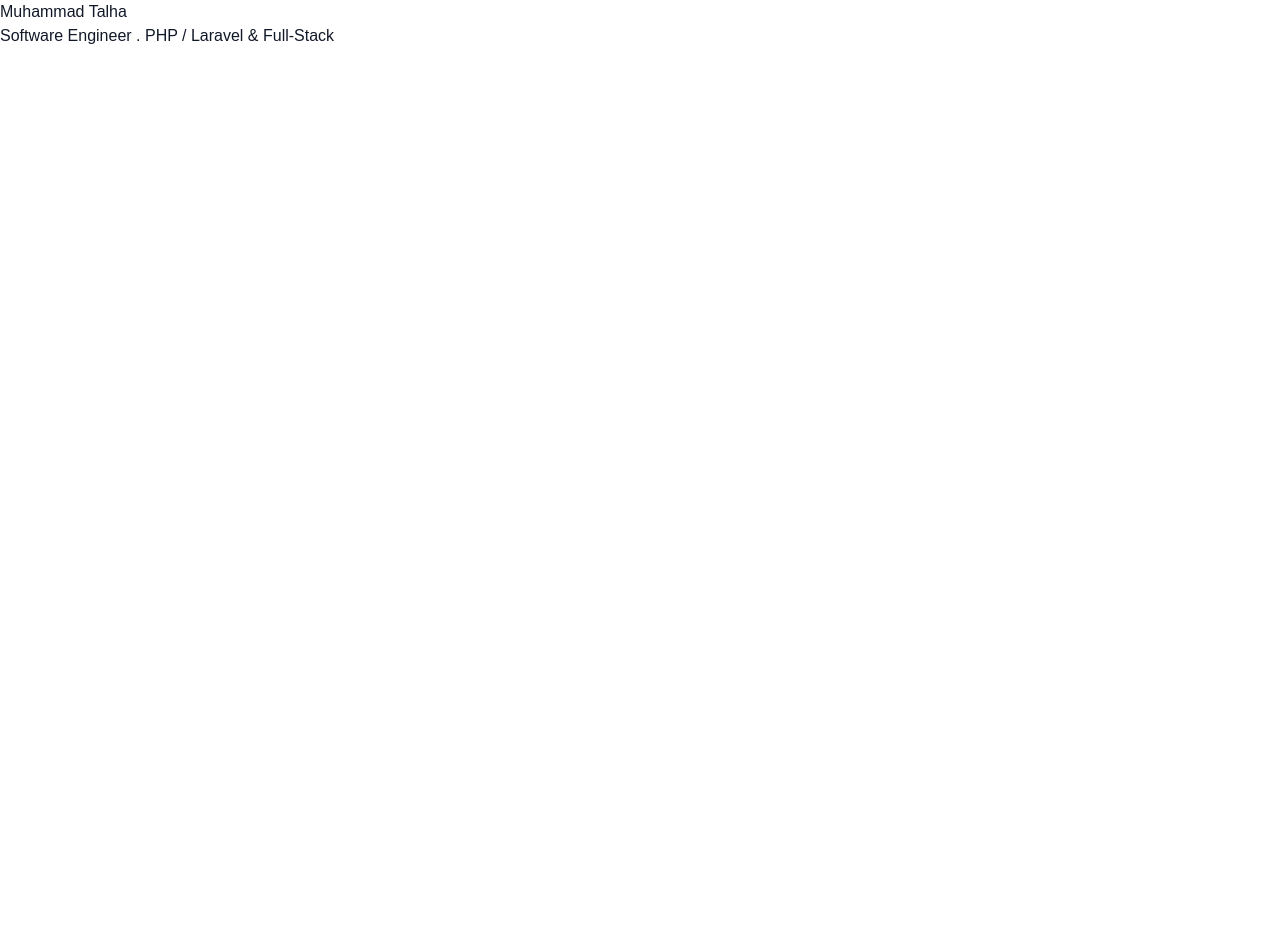
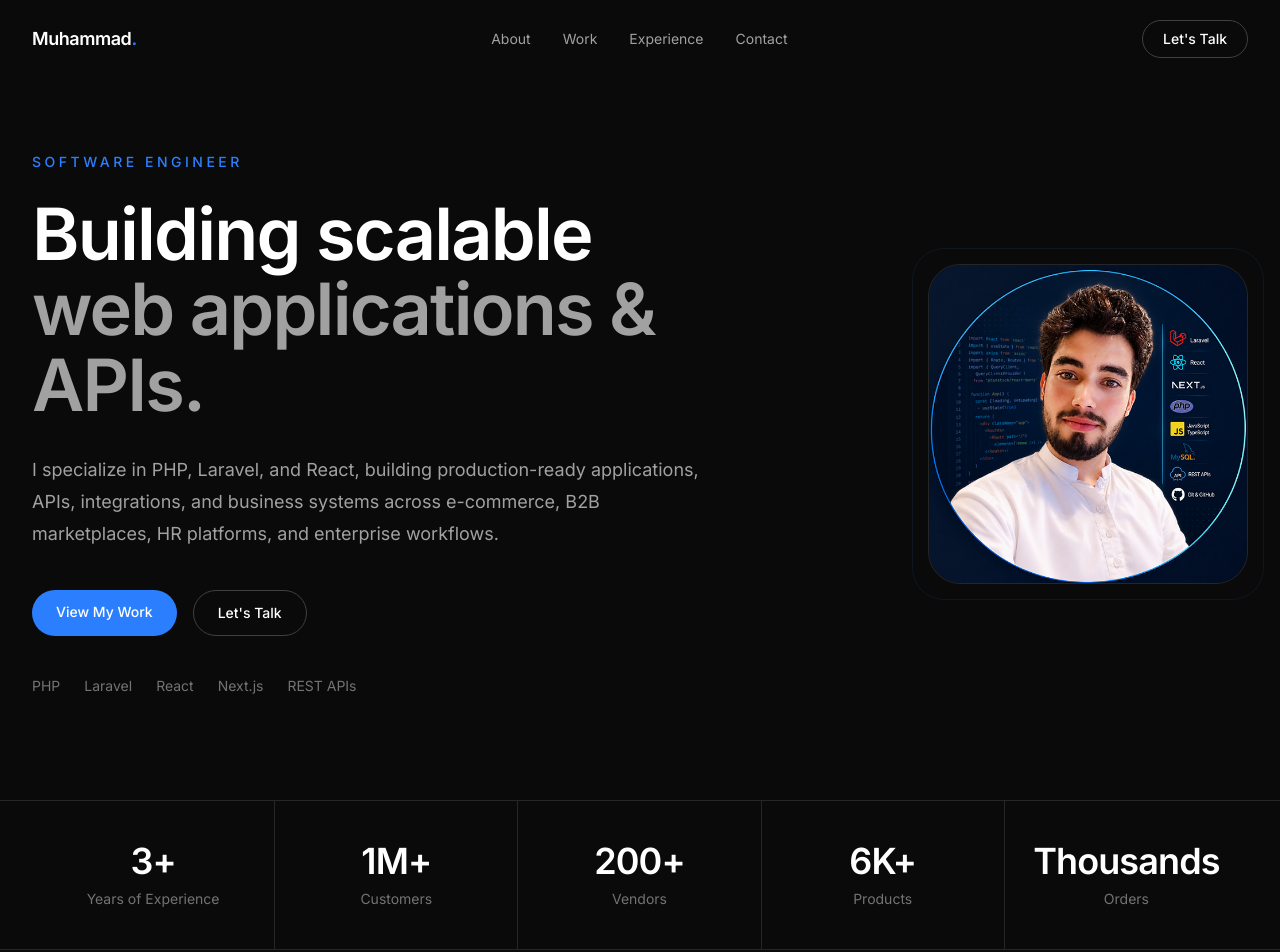
Before and after one commit to imiantalha/Portfolio, a Next.js app: page / in a window 1280 px wide. Shown: the top 952 px of the page. Before the commit the page ends 800 px from the top, so only its background shows below. Built offline with nearby package versions, Linux system fonts and the light colour scheme.

Commit message:
feat: build hero metrics and about sections

```diff
--- /dev/null
+++ b/app/components/About.jsx
@@ -0,0 +1,90 @@
+export default function About() {
+  return (
+    <section id="about" className="py-24 sm:py-32">
+      <div className="mx-auto grid max-w-7xl gap-16 px-6 lg:grid-cols-[1.2fr_0.8fr] lg:px-8">
+        <div>
+          <p className="text-sm font-medium uppercase tracking-[0.25em] text-blue-500">
+            About Me
+          </p>
+
+          <h2 className="mt-5 max-w-3xl text-3xl font-semibold tracking-tight text-white sm:text-4xl">
+            Software engineer focused on building real-world software.
+          </h2>
+
+          <div className="mt-8 max-w-3xl space-y-5 text-base leading-8 text-neutral-400">
+            <p>
+              I&apos;m a Software Engineer specializing in PHP and Laravel,
+              with experience building and enhancing production applications
+              across e-commerce, B2B marketplaces, HR platforms, and
+              enterprise workflow systems.
+            </p>
+
+            <p>
+              My work spans backend architecture, REST APIs, database
+              integrations, payment and shipping services, search
+              infrastructure, background processing, and modern frontend
+              development with React and Next.js.
+            </p>
+
+            <p>
+              I&apos;ve worked directly with clients from requirements through
+              production delivery, while also improving existing systems where
+              reliability, usability, and maintainability are just as
+              important as new feature development.
+            </p>
+          </div>
+        </div>
+
+        <div className="lg:pt-12">
+          <div className="rounded-2xl border border-neutral-800 bg-neutral-900/40 p-8">
+            <p className="text-sm font-medium text-white">
+              What I bring
+            </p>
+
+            <ul className="mt-6 space-y-5">
+              <li className="border-b border-neutral-800 pb-5">
+                <p className="font-medium text-white">
+                  Backend Engineering
+                </p>
+                <p className="mt-1 text-sm leading-6 text-neutral-500">
+                  Laravel applications, REST APIs, business logic, queues,
+                  integrations, and database-driven systems.
+                </p>
+              </li>
+
+              <li className="border-b border-neutral-800 pb-5">
+                <p className="font-medium text-white">
+                  Full-Stack Development
+                </p>
+                <p className="mt-1 text-sm leading-6 text-neutral-500">
+                  Building interfaces and integrating them with production
+                  APIs using React and Next.js.
+                </p>
+              </li>
+
+              <li className="border-b border-neutral-800 pb-5">
+                <p className="font-medium text-white">
+                  Client & Product Ownership
+                </p>
+                <p className="mt-1 text-sm leading-6 text-neutral-500">
+                  Translating requirements into working software and taking
+                  features through development and delivery.
+                </p>
+              </li>
+
+              <li>
+                <p className="font-medium text-white">
+                  Problem Solving
+                </p>
+                <p className="mt-1 text-sm leading-6 text-neutral-500">
+                  Comfortable working with complex pricing, inventory,
+                  search, integrations, and existing production systems.
+                </p>
+              </li>
+            </ul>
+          </div>
+        </div>
+      </div>
+    </section>
+  );
+}
--- /dev/null
+++ b/app/components/Hero.tsx
@@ -0,0 +1,72 @@
+import Image from "next/image";
+
+export default function Hero() {
+  return (
+    <section className="relative overflow-hidden">
+      <div className="mx-auto grid min-h-screen max-w-7xl items-center gap-16 px-6 pb-20 pt-32 lg:grid-cols-[1.2fr_0.8fr] lg:px-8">
+        {/* Content */}
+        <div>
+          <p className="mb-6 text-sm font-medium uppercase tracking-[0.25em] text-blue-500">
+            Software Engineer
+          </p>
+
+          <h1 className="max-w-4xl text-5xl font-semibold leading-[1.05] tracking-tight text-white sm:text-6xl lg:text-7xl">
+            Building scalable
+            <span className="block text-neutral-400">
+              web applications & APIs.
+            </span>
+          </h1>
+
+          <p className="mt-8 max-w-2xl text-lg leading-8 text-neutral-400">
+            I specialize in PHP, Laravel, and React, building production-ready
+            applications, APIs, integrations, and business systems across
+            e-commerce, B2B marketplaces, HR platforms, and enterprise
+            workflows.
+          </p>
+
+          <div className="mt-10 flex flex-wrap gap-4">
+            <a
+              href="#work"
+              className="rounded-full bg-blue-500 px-6 py-3 text-sm font-medium text-white transition-colors hover:bg-blue-600"
+            >
+              View My Work
+            </a>
+
+            <a
+              href="#contact"
+              className="rounded-full border border-neutral-700 px-6 py-3 text-sm font-medium text-white transition-colors hover:border-neutral-500"
+            >
+              Let's Talk
+            </a>
+          </div>
+
+          <div className="mt-10 flex flex-wrap items-center gap-x-6 gap-y-3 text-sm text-neutral-500">
+            <span>PHP</span>
+            <span>Laravel</span>
+            <span>React</span>
+            <span>Next.js</span>
+            <span>REST APIs</span>
+          </div>
+        </div>
+
+        {/* Profile */}
+        <div className="flex justify-center lg:justify-end">
+          <div className="relative">
+            <div className="absolute -inset-4 rounded-[2rem] border border-blue-500/10" />
+
+            <div className="relative h-72 w-72 overflow-hidden rounded-[2rem] border border-neutral-800 bg-neutral-900 sm:h-80 sm:w-80">
+                <Image
+                    src="/images/profile/me.jpg"
+                    alt="Muhammad Talha - Software Engineer"
+                    fill
+                    priority
+                    className="object-cover"
+                    sizes="(max-width: 1024px) 320px, 384px"
+                />
+            </div>
+          </div>
+        </div>
+      </div>
+    </section>
+  );
+}
--- /dev/null
+++ b/app/components/Metrics.tsx
@@ -0,0 +1,49 @@
+const metrics = [
+  {
+    value: "3+",
+    label: "Years of Experience",
+  },
+  {
+    value: "1M+",
+    label: "Customers",
+  },
+  {
+    value: "200+",
+    label: "Vendors",
+  },
+  {
+    value: "6K+",
+    label: "Products",
+  },
+  {
+    value: "Thousands",
+    label: "Orders",
+  },
+];
+
+export default function Metrics() {
+  return (
+    <section className="border-y border-neutral-800">
+      <div className="mx-auto grid max-w-7xl grid-cols-2 px-6 lg:grid-cols-5 lg:px-8">
+        {metrics.map((metric, index) => (
+          <div
+            key={metric.label}
+            className={`px-6 py-10 text-center ${
+              index < metrics.length - 1
+                ? "border-neutral-800 lg:border-r"
+                : ""
+            }`}
+          >
+            <p className="text-3xl font-semibold tracking-tight text-white sm:text-4xl">
+              {metric.value}
+            </p>
+
+            <p className="mt-2 text-sm text-neutral-500">
+              {metric.label}
+            </p>
+          </div>
+        ))}
+      </div>
+    </section>
+  );
+}
--- /dev/null
+++ b/app/components/Navbar.tsx
@@ -0,0 +1,40 @@
+const navigation = [
+  { label: "About", href: "#about" },
+  { label: "Work", href: "#work" },
+  { label: "Experience", href: "#experience" },
+  { label: "Contact", href: "#contact" },
+];
+
+export default function Navbar() {
+  return (
+    <header className="fixed inset-x-0 top-0 z-50">
+      <nav className="mx-auto flex max-w-7xl items-center justify-between px-6 py-5 lg:px-8">
+        <a
+          href="#"
+          className="text-lg font-semibold tracking-tight text-white"
+        >
+          Muhammad<span className="text-blue-500">.</span>
+        </a>
+
+        <div className="hidden items-center gap-8 md:flex">
+          {navigation.map((item) => (
+            <a
+              key={item.href}
+              href={item.href}
+              className="text-sm text-neutral-400 transition-colors hover:text-white"
+            >
+              {item.label}
+            </a>
+          ))}
+        </div>
+
+        <a
+          href="#contact"
+          className="rounded-full border border-neutral-700 px-5 py-2 text-sm font-medium text-white transition-colors hover:border-blue-500 hover:bg-blue-500"
+        >
+          Let's Talk
+        </a>
+      </nav>
+    </header>
+  );
+}
--- a/app/globals.css
+++ b/app/globals.css
@@ -1,8 +1,19 @@
 @import "tailwindcss";
 
 :root {
-  --background: #ffffff;
-  --foreground: #111827;
+  --background: #0a0a0a;
+  --foreground: #f5f5f5;
+
+  --surface: #111111;
+  --surface-hover: #171717;
+
+  --border: #262626;
+
+  --muted: #737373;
+  --secondary: #a3a3a3;
+
+  --accent: #3b82f6;
+  --accent-hover: #2563eb;
 }
 
 * {
@@ -17,5 +28,10 @@ body {
   margin: 0;
   background: var(--background);
   color: var(--foreground);
-  font-family: Arial, Helvetica, sans-serif;
+  font-family: var(--font-inter), sans-serif;
 }
+
+::selection {
+  background: var(--accent);
+  color: white;
+}
--- a/app/layout.tsx
+++ b/app/layout.tsx
@@ -1,5 +1,11 @@
 import type { Metadata } from "next";
+import { Inter } from "next/font/google";
 import "./globals.css";
+
+const inter = Inter({
+  variable: "--font-inter",
+  subsets: ["latin"],
+});
 
 export const metadata: Metadata = {
   title: "Muhammad Talha | Software Engineer",
@@ -8,12 +14,13 @@ export const metadata: Metadata = {
 };
 
 export default function RootLayout({
-  children, }: Readonly<{
-    children:React.ReactNode;
-  }>) {
+  children,
+}: Readonly<{
+  children: React.ReactNode;
+}>) {
   return (
     <html lang="en">
-      <body>{children}</body>
+      <body className={inter.variable}>{children}</body>
     </html>
   );
 }
--- a/app/page.tsx
+++ b/app/page.tsx
@@ -1,8 +1,18 @@
+import Hero from "./components/Hero";
+import About from "./components/About";
+import Navbar from "./components/Navbar";
+import Metrics from "./components/Metrics";
+
 export default function Home() {
   return (
-    <main>
-      <h1> Muhammad Talha</h1>
-      <p>Software Engineer . PHP / Laravel & Full-Stack</p>
-    </main>
+    <>
+      <Navbar />
+
+      <main>
+        <Hero />
+        <Metrics />
+        <About />
+      </main>
+    </>
   );
 }
```
Also changed, not shown: public/images/profile/me.jpg (added).
